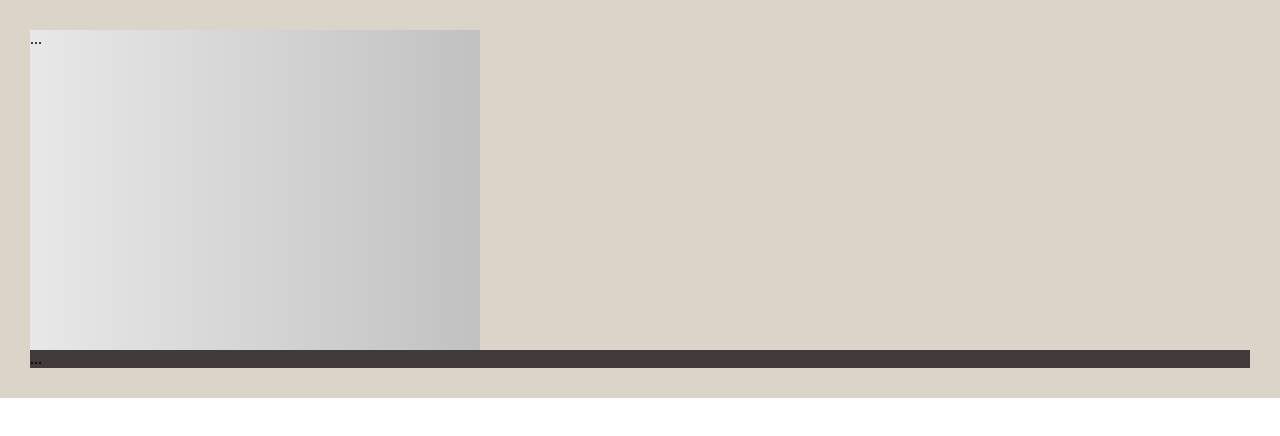
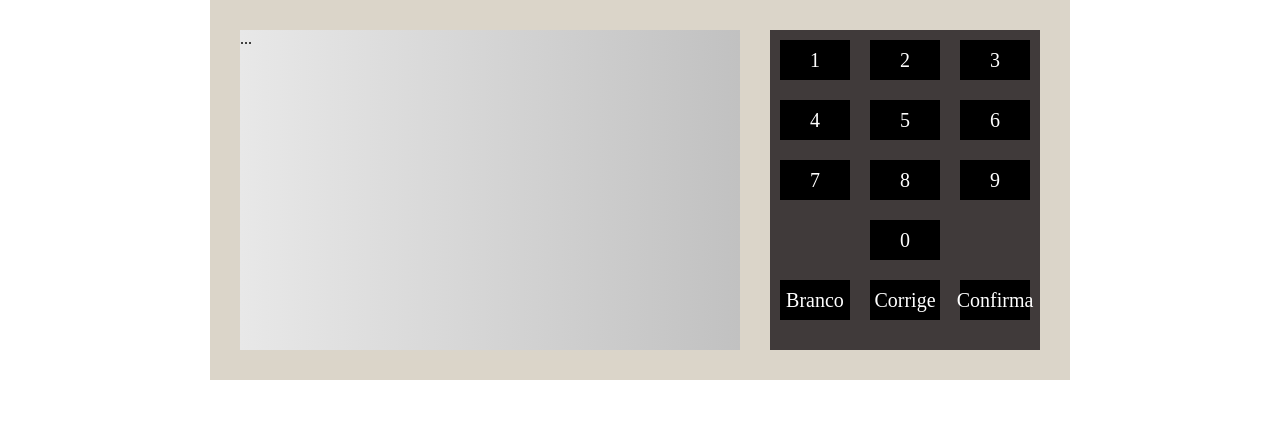
Before and after one commit to PauloSGM/urna_eletronica, a plain HTML site: page index.html in a window 1280 px wide. Drawn offline with Linux system fonts and the light colour scheme.

Commit message:
botões da urna

```diff
--- a/css/urna_eletronica.css
+++ b/css/urna_eletronica.css
@@ -1,18 +1,40 @@
-body{
-   margin:0;
+body {
+    margin: 0;
+    display: flex;
+    justify-content: center;
+    align-items: ;
 }
 
-.urna{
+.urna {
     background-color: #dbd5c9;
     padding: 30px;
+    display: flex;
 }
 
-.tela{
- width: 450px;
- height: 320px;
- background: linear-gradient(to right, #e8e8e8, #c1c1c1);
+.tela {
+    width: 500px;
+    height: 320px;
+    background: linear-gradient(to right, #e8e8e8, #c1c1c1);
 }
 
-.teclado{
-background-color: #403a3a;
+.teclado--linha{
+    display: flex;
+    justify-content: center;
 }
+
+.teclado {
+    margin-left: 30px;
+    background-color: #403a3a;
+}
+.teclado-botao{
+width: 70px;
+height: 40px;
+background-color: black;
+color: white;
+font-size: 20px;
+display: flex;
+align-items: center;
+justify-content: center;
+margin: 10px;
+cursor: pointer;
+}
--- a/index.html
+++ b/index.html
@@ -10,7 +10,31 @@
 <body>
     <div class="urna">
         <div class="tela">...</div>
-        <div class="teclado">...</div>
-    </div>
+        <div class="teclado">
+<div class="teclado--linha">
+    <div class="teclado-botao">1</div>
+    <div class="teclado-botao">2</div>
+    <div class="teclado-botao">3</div>
+</div>
+<div class="teclado--linha">
+    <div class="teclado-botao">4</div>
+    <div class="teclado-botao">5</div>
+    <div class="teclado-botao">6</div>
+</div>
+<div class="teclado--linha">
+    <div class="teclado-botao">7</div>
+    <div class="teclado-botao">8</div>
+    <div class="teclado-botao">9</div>
+</div>
+<div class="teclado--linha">
+    <div class="teclado-botao">0</div>
+</div>
+<div class="teclado--linha">
+    <div class="teclado-botao">Branco</div>
+    <div class="teclado-botao">Corrige</div>
+    <div class="teclado-botao">Confirma</div>
+</div>
+</div>
+        </div>
 </body>
 </html>
```
